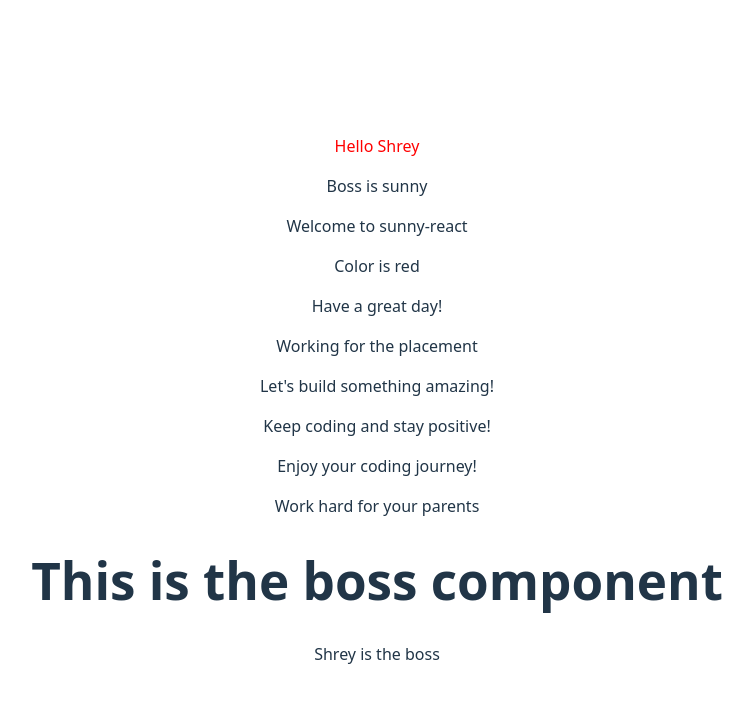
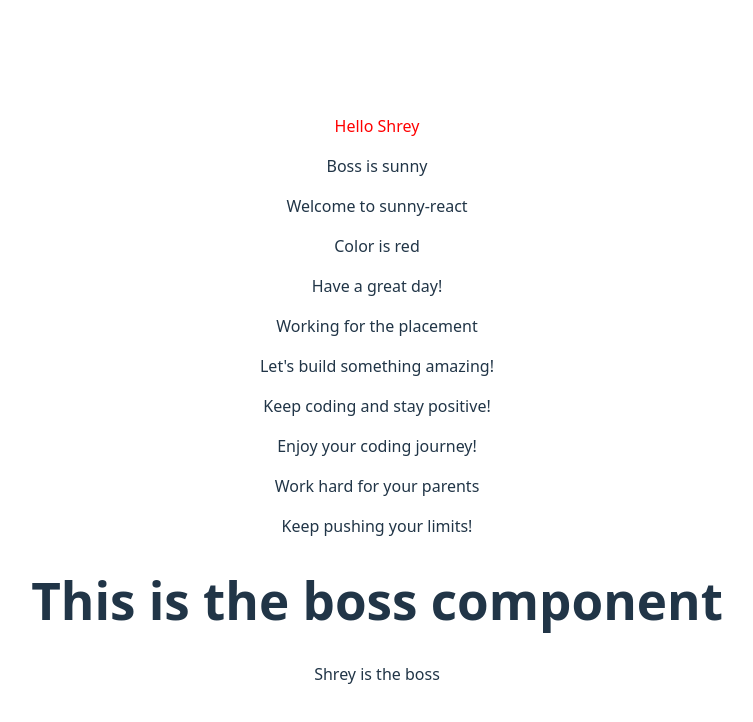
Before and after one commit to Sethiashrey/React-Learning, a React (Vite) app: page / in a window 1280 px wide. Shown: the top 722 px of the page, without its empty margins (263-1016 px from the left). Built offline with nearby package versions, Linux system fonts and the light colour scheme.

Commit message:
Add paragraph

```diff
--- a/src/Hello.jsx
+++ b/src/Hello.jsx
@@ -12,6 +12,7 @@ function Hello({name11,color}){
           <p>Keep coding and stay positive!</p>
           <p>Enjoy your coding journey!</p>
           <p>Work hard for your parents</p>
+          <p>Keep pushing your limits!</p>
         </>
     )
 }
```
